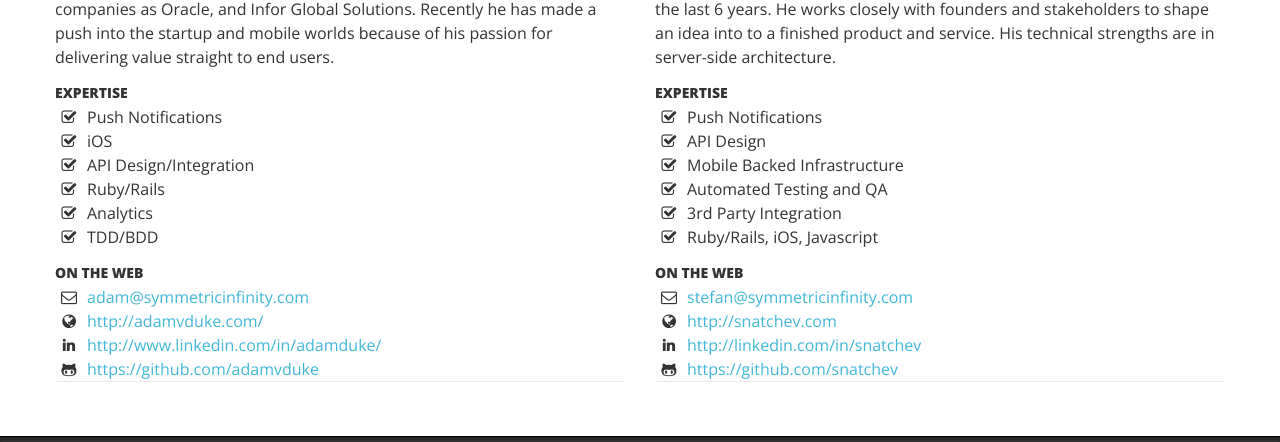
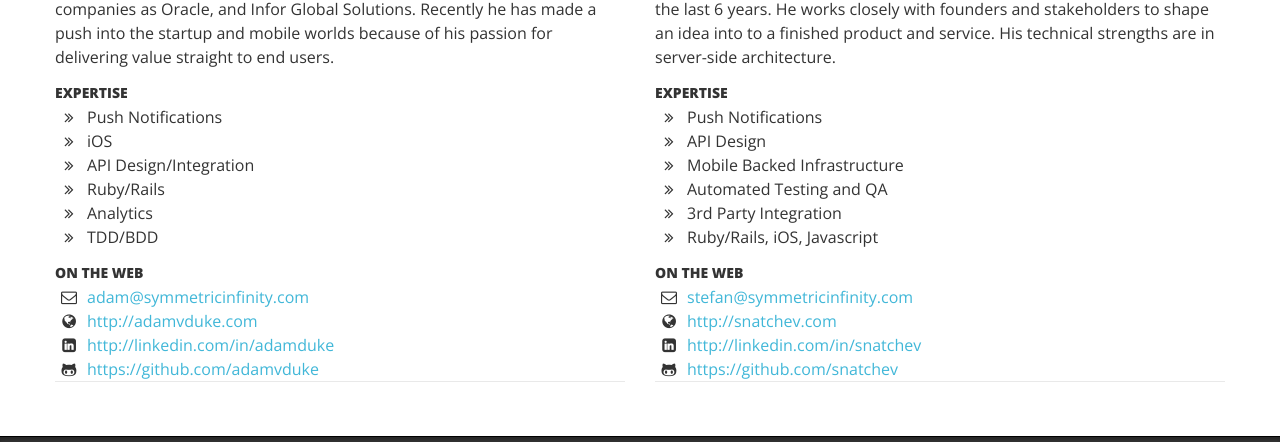
Before and after one commit to SymmetricInfinity/symmetricinfinity.github.com, a Jekyll site: the page built from team.html, in a window 1280 px wide and 900 px high, scrolled down 602 px. Shown: the part 151-593 px from the top of the window. Built offline with Jekyll 4.4.1, drawn with Linux system fonts in a browser that asks for light colours; Markdown is read by kramdown in place of the engine named in the settings.

Commit message:
change the icon for expertise list

```diff
--- a/team.html
+++ b/team.html
@@ -30,19 +30,19 @@ active_id: team
         <div>
           <h4>Expertise</h4>
           <ul class="icons">
-            <li><i class="icon-check"></i>Push Notifications</li>
-            <li><i class="icon-check"></i>iOS</li>
-            <li><i class="icon-check"></i>API Design/Integration</li>
-            <li><i class="icon-check"></i>Ruby/Rails</li>
-            <li><i class="icon-check"></i>Analytics</li>
-            <li><i class="icon-check"></i>TDD/BDD</li>
+            <li><i class="icon-double-angle-right"></i>Push Notifications</li>
+            <li><i class="icon-double-angle-right"></i>iOS</li>
+            <li><i class="icon-double-angle-right"></i>API Design/Integration</li>
+            <li><i class="icon-double-angle-right"></i>Ruby/Rails</li>
+            <li><i class="icon-double-angle-right"></i>Analytics</li>
+            <li><i class="icon-double-angle-right"></i>TDD/BDD</li>
           </ul>
           <p></p>
           <h4>On the web</h4>
           <ul class="icons">
             <li><i class="icon-envelope"></i><a href="mailto:adam@symmetricinfinity.com">adam@symmetricinfinity.com</a></li>
-            <li><i class="icon-globe"></i><a href="http://adamvduke.com/">http://adamvduke.com/</a></li>
-            <li><i class="icon-linkedin"></i><a href="http://www.linkedin.com/in/adamduke/">http://www.linkedin.com/in/adamduke/</a></li>
+            <li><i class="icon-globe"></i><a href="http://adamvduke.com">http://adamvduke.com</a></li>
+            <li><i class="icon-linkedin-sign"></i><a href="http://linkedin.com/in/adamduke">http://linkedin.com/in/adamduke</a></li>
             <li><i class="icon-github-alt"></i><a href="https://github.com/adamvduke">https://github.com/adamvduke</a></li>
           </ul>
         </div>
@@ -61,19 +61,19 @@ active_id: team
         <div>
           <h4>Expertise</h4>
           <ul class="icons">
-            <li><i class="icon-check"></i>Push Notifications</li>
-            <li><i class="icon-check"></i>API Design</li>
-            <li><i class="icon-check"></i>Mobile Backed Infrastructure</li>
-            <li><i class="icon-check"></i>Automated Testing and QA</li>
-            <li><i class="icon-check"></i>3rd Party Integration</li>
-            <li><i class="icon-check"></i>Ruby/Rails, iOS, Javascript</li>
+            <li><i class="icon-double-angle-right"></i>Push Notifications</li>
+            <li><i class="icon-double-angle-right"></i>API Design</li>
+            <li><i class="icon-double-angle-right"></i>Mobile Backed Infrastructure</li>
+            <li><i class="icon-double-angle-right"></i>Automated Testing and QA</li>
+            <li><i class="icon-double-angle-right"></i>3rd Party Integration</li>
+            <li><i class="icon-double-angle-right"></i>Ruby/Rails, iOS, Javascript</li>
           </ul>
           <p></p>
           <h4>On the web</h4>
           <ul class="icons">
             <li><i class="icon-envelope"></i><a href="mailto:stefan@symmetricinfinity.com">stefan@symmetricinfinity.com</a></li>
             <li><i class="icon-globe"></i><a href="http://snatchev.com">http://snatchev.com</a></li>
-            <li><i class="icon-linkedin"></i><a href="http://linkedin.com/in/snatchev">http://linkedin.com/in/snatchev</a></li>
+            <li><i class="icon-linkedin-sign"></i><a href="http://linkedin.com/in/snatchev">http://linkedin.com/in/snatchev</a></li>
             <li><i class="icon-github-alt"></i><a href="https://github.com/snatchev">https://github.com/snatchev</a></li>
           </ul>
         </div>
```
